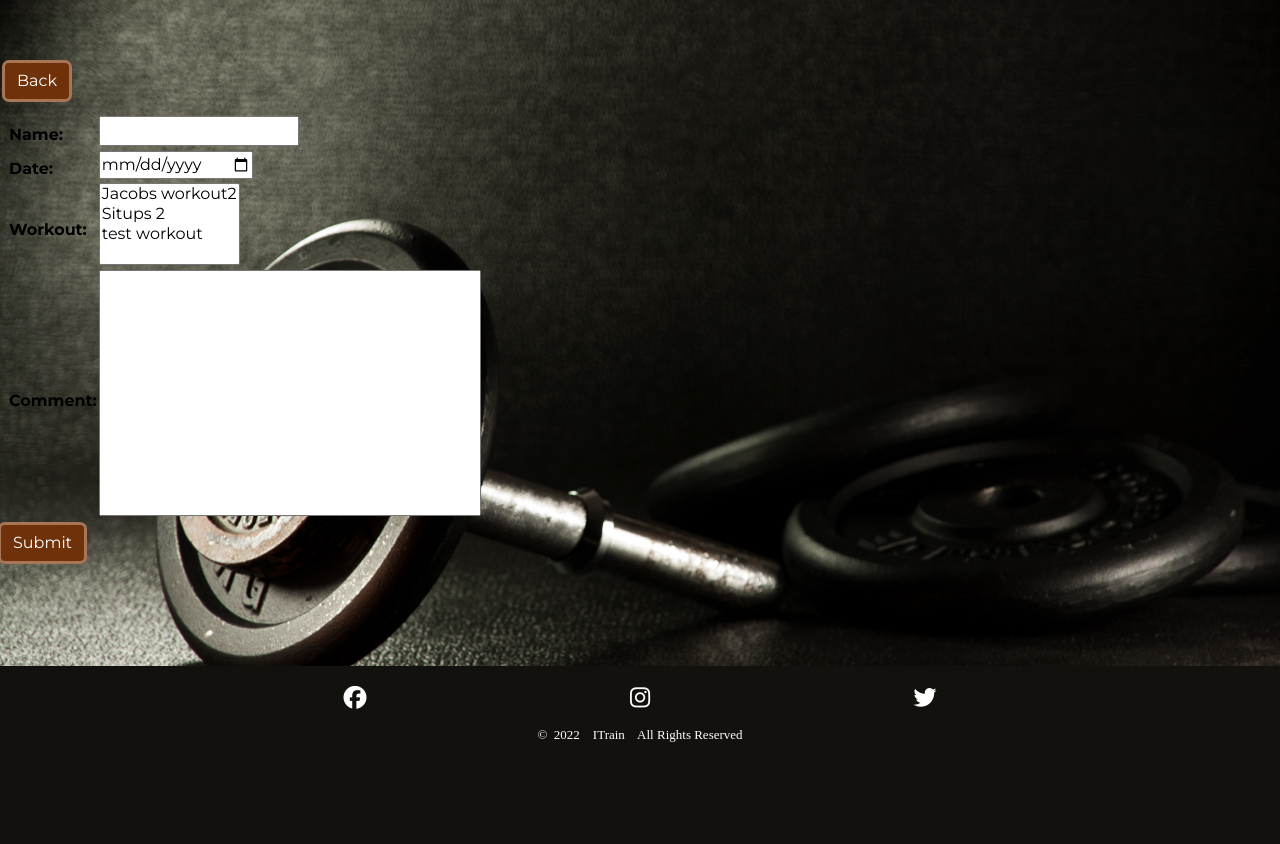
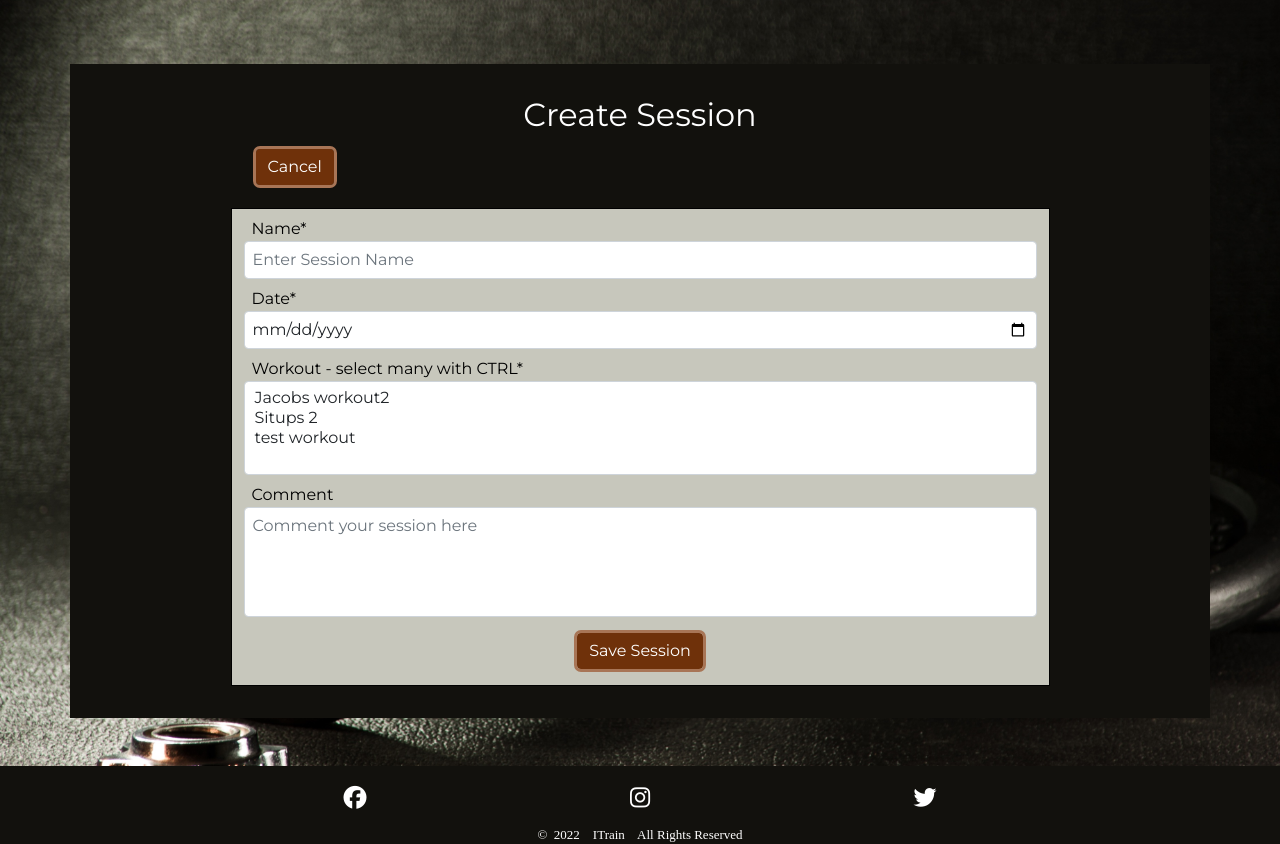
Before and after one commit to Odden69/ITrain, a Django app: page /create_session/ in a window 1280 px wide. Shown: the part 56-900 px from the top of the page. Before the commit the page ends 798 px from the top, so only its background shows below. Run offline with Django 3.2, Linux system fonts and the light colour scheme; data comes from the database, SQL or seed files in the repository; both versions use the stored data as it was after the commit; some libraries are stand-ins or nearby versions; some web fonts are replaced.

Commit message:
style: Add style to create/edit session, #44

```diff
--- a/main/forms.py
+++ b/main/forms.py
@@ -2,7 +2,6 @@
 This module contains forms used in the setup app.
 """
 from django import forms
-from crispy_forms.helper import FormHelper
 from .models import Workout, Collection, Session
 from setup.models import Exercise, RepsUnit
 
@@ -68,6 +67,10 @@ class SessionForm(forms.ModelForm):
     """
     Form for editing or creating Sessions
     """
+    workout = forms.ModelMultipleChoiceField(queryset=Workout.objects.all(),
+                                             label='Workout - \
+                                                select many with CTRL')
+
     class Meta:
         model = Session
         fields = ['name',
@@ -77,7 +80,25 @@ class SessionForm(forms.ModelForm):
                   ]
         # date is a HTML5 input type, format to make date show on fields
         widgets = {
-            'date': forms.DateInput(attrs={'type': 'date'}, format='%Y-%m-%d'),
+            'name': forms.TextInput(
+                attrs={
+                    'placeholder': 'Enter Session Name',
+                    }
+                    ),
+            'date': forms.DateInput(
+                attrs={'type': 'date'},
+                format='%Y-%m-%d'),
+            'workout': forms.SelectMultiple(
+                attrs={
+                    'placeholder': 'Enter Session Name',
+                    }
+                    ),
+            'comment': forms.Textarea(
+                attrs={
+                    'rows': 4,
+                    'placeholder': 'Comment your session here',
+                    }
+                    ),
         }
 
     def __init__(self, *args, **kwargs):
--- a/main/templates/main/edit_session.html
+++ b/main/templates/main/edit_session.html
@@ -1,17 +1,27 @@
+{% extends 'base.html' %}
+{% load static %}
+{% block content %}
+
+{%load crispy_forms_tags %}
+
 <!-- This file was mainly copied from
   https://www.huiwenteo.com/normal/2018/07/24/django-calendar.html
   apart from a few modifications to suit the ITrain app -->
 
-{% extends 'base.html' %}
-
-{% block title %}
-Session
-{% endblock %}
-
-{% block content %}
-<div class="clearfix">
-  <a class="btn btn-info left" href="{% url 'home' %}"> Back </a>
+<div class="jumbotron container p1 p-sm-2 mt-md-3">
+  <div class="jumbotron-head justify-content-center text-center mt-3">
+    {% if session.id == None %}
+    <h2 class="pt-2">Create Session</h2>
+    {% else %}
+    <h2 class="pt-2">Edit {{ session.name }}</h2>
+    {% endif %}
+    <div class="container-md content-list-container ps-sm-4 pe-sm-4 dark-clr text-start">
+      <div class="clearfix text-center">
+        <a href="{% url 'workouts' %}">
+          <button class="btn float-sm-start ms-2 mb-2">Cancel</button>
+        </a>
       </div>
+      <div class="row session-workout content-list row-cols-1">
 
         {% if form.errors %}
         {% for field in form %}
@@ -30,9 +40,14 @@ Session
 
         <form method="post">
           {% csrf_token %}
-  <table class="form form-table">
-    {{ form }}
-    <tr><td colspan="2"><button type="submit" class="btn btn-info right"> Submit </button></td></tr>
-  </table>
+          {{ form | crispy }}
+          <div class="text-center pt-3 pb-3">
+            <input type="submit" class="btn" value="Save Session">
+          </div>
         </form>
+      </div>
+    </div>
+  </div>
+</div>
+
 {% endblock %}
```
Also changed, not shown: db.sqlite3. Lines whose indentation alone changed are shown as unchanged.
